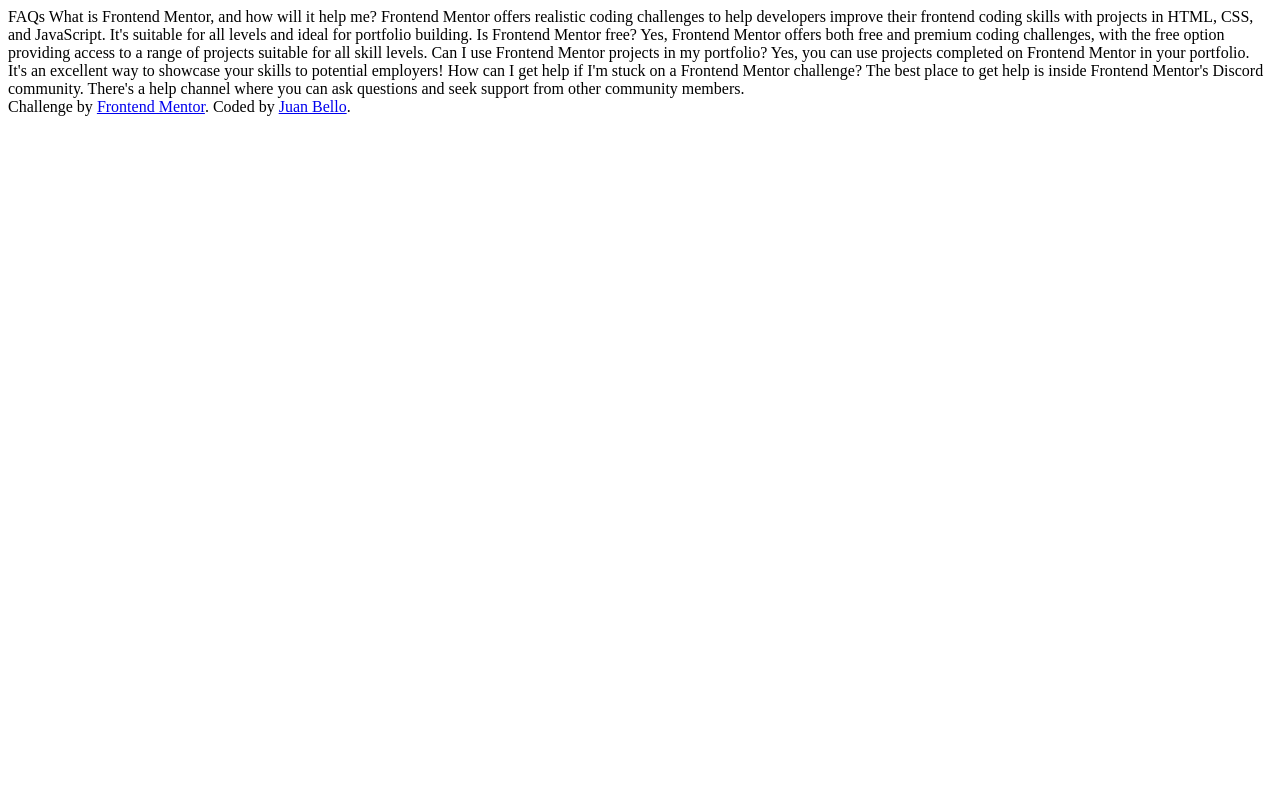
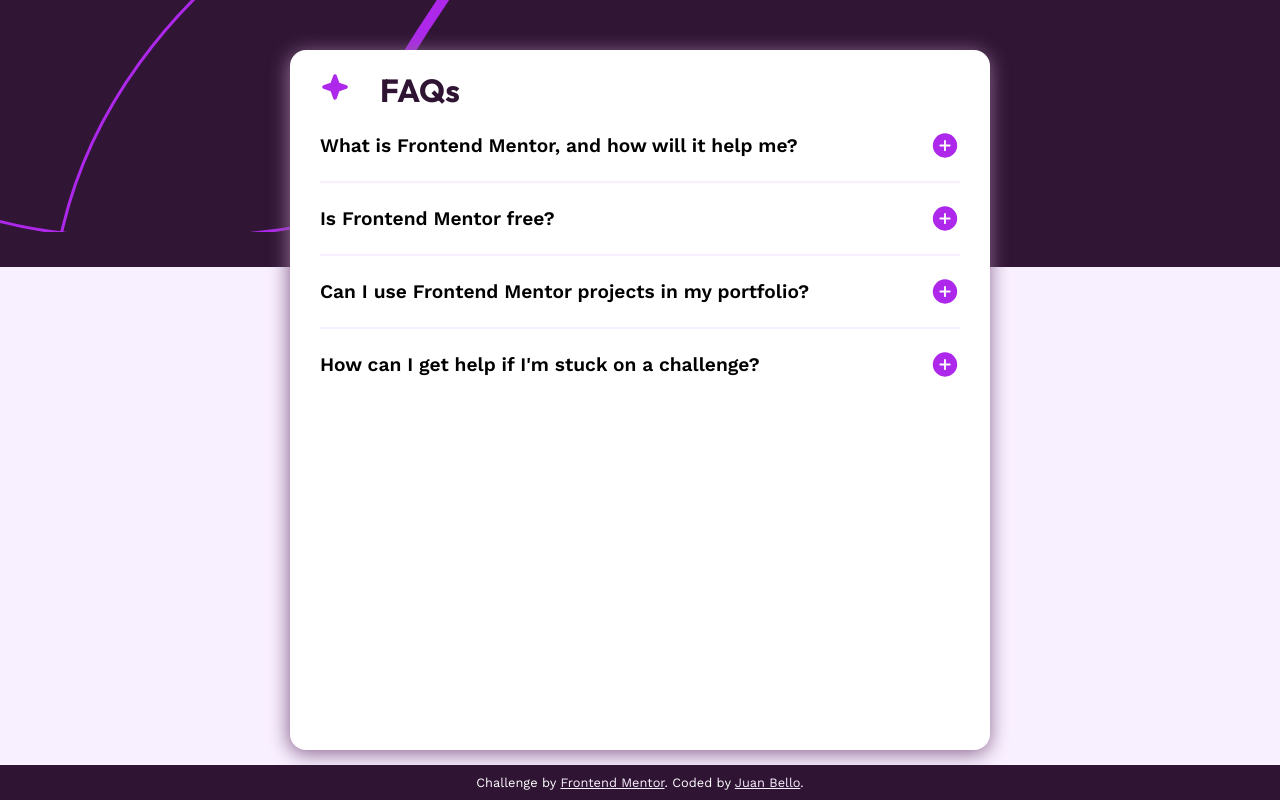
Before and after one commit to Rastajuan/FAQ-Acordeon, a plain HTML site: page index.html in a window 1280 px wide. Drawn offline with nearby package versions, Linux system fonts and the light colour scheme.

Commit message:
Finished

```diff
--- a/index.html
+++ b/index.html
@@ -1,44 +1,86 @@
 <!DOCTYPE html>
-<html lang="en">
+<html lang='en'>
+
 <head>
-  <meta charset="UTF-8">
-  <meta name="viewport" content="width=device-width, initial-scale=1.0"> <!-- displays site properly based on user's device -->
+  <meta charset='UTF-8' />
+  <meta name='viewport' content='width=device-width, initial-scale=1.0' />
+  <!-- displays site properly based on user's device -->
 
-  <link rel="icon" type="image/png" sizes="32x32" href="./assets/images/favicon-32x32.png">
+  <link rel='icon' type='image/png' sizes='32x32' href='./assets/images/favicon-32x32.png' />
 
   <title>Frontend Mentor | FAQ accordion</title>
 
+  <link rel='stylesheet' type='text/css' href='styles.css' />
+</head>
 
-</head>
 <body>
+  <div class='background-top'>
+    <img class="plus" src='./assets/images/background-pattern-mobile.svg' alt=''>
+  </div>
+  <div class='container'>
+    <header>
+    <img class="header-img" src='./assets/images/icon-star.svg' alt=''><h1>FAQs</h1>
+    </header>
 
-  FAQs
+    <main>
+      <section>
+        <div class='qr-tittle'>
+          <h2>What is Frontend Mentor, and how will it help me?</h2>
+          <img class="plus" src='./assets/images/icon-plus.svg' alt=''>
+        </div>
+        <p class='invisible'>
+          Frontend Mentor offers realistic coding challenges to help developers
+          improve their frontend coding skills with projects in HTML, CSS, and
+          JavaScript. It's suitable for all levels and ideal for portfolio
+          building.
+        </p>
+      </section>
 
-  What is Frontend Mentor, and how will it help me?
+      <section>
+        <div class='qr-tittle'>
+          <h2 class="h2rebel">Is Frontend Mentor free?</h2>
+          <img class="plus" src='./assets/images/icon-plus.svg' alt=''>
+        </div>
+        <p class='invisible'>
+          Yes, Frontend Mentor offers both free and premium coding challenges,
+          with the free option providing access to a range of projects suitable
+          for all skill levels.
+        </p>
+      </section>
 
-  Frontend Mentor offers realistic coding challenges to help developers improve their
-  frontend coding skills with projects in HTML, CSS, and JavaScript. It's suitable for
-  all levels and ideal for portfolio building.
+      <section>
+        <div class='qr-tittle'>
+          <h2>Can I use Frontend Mentor projects in my portfolio?</h2>
+          <img class="plus" src='./assets/images/icon-plus.svg' alt=''>
+        </div>
+        <p class='invisible'>
+          Yes, you can use projects completed on Frontend Mentor in your
+          portfolio. It's an excellent way to showcase your skills to potential
+          employers!
+        </p>
+      </section>
 
-  Is Frontend Mentor free?
+      <section>
+        <div class='qr-tittle'>
+          <h2>How can I get help if I'm stuck on a challenge?</h2>
+          <img class="plus" src='./assets/images/icon-plus.svg' alt=''>
+        </div>
+        <p class='invisible'>
+          The best place to get help is inside Frontend Mentor's Discord
+          community. There's a help channel where you can ask questions and seek
+          support from other community members.
+        </p>
+      </section>
+    </main>
+  </div>
 
-  Yes, Frontend Mentor offers both free and premium coding challenges, with the free
-  option providing access to a range of projects suitable for all skill levels.
+  <div class='attribution'>
+    Challenge by
+    <a href='https://www.frontendmentor.io?ref=challenge' target='_blank'>Frontend Mentor</a>. Coded by
+    <a href='https://github.com/Rastajuan' target='_blank'>Juan Bello</a>.
+  </div>
 
-  Can I use Frontend Mentor projects in my portfolio?
+  <script src='./script.js'></script>
+</body>
 
-  Yes, you can use projects completed on Frontend Mentor in your portfolio. It's an excellent
-  way to showcase your skills to potential employers!
-
-  How can I get help if I'm stuck on a Frontend Mentor challenge?
-
-  The best place to get help is inside Frontend Mentor's Discord community. There's a help
-  channel where you can ask questions and seek support from other community members.
-
-
-  <div class="attribution">
-    Challenge by <a href="https://www.frontendmentor.io?ref=challenge" target="_blank">Frontend Mentor</a>.
-    Coded by <a href="#">Juan Bello</a>.
-  </div>
-</body>
 </html>
--- /dev/null
+++ b/script.js
@@ -0,0 +1,21 @@
+//Recogemos los botones
+const icons = document.querySelectorAll('.plus');
+
+//Creamos una funcion para que al hacer click en document.
+icons.forEach((img) => {
+  img.addEventListener("click", function () {
+
+    let p = this.parentElement.nextElementSibling;
+    let h2img = this.parentElement.querySelector("img");
+
+    if (p.classList.contains("invisible")) {
+      p.classList.remove("invisible");
+      p.classList.add("visible");
+      h2img.src = "./assets/images/icon-minus.svg";
+    } else {
+      p.classList.remove("visible");
+      p.classList.add("invisible");
+      h2img.src = "./assets/images/icon-plus.svg";
+    }
+  });
+});
--- /dev/null
+++ b/styles.css
@@ -0,0 +1,143 @@
+/*Fonts*/
+@import url('https://fonts.googleapis.com/css2?family=Outfit:wght@400;700&family=Work+Sans:wght@400;600;700&display=swap');
+
+/* root variable foreground color */
+:root {
+  --white: hsl(0, 0%, 100%); /* light color white */
+  --lightPink: hsl(276, 100%, 97%); /* pastel pink */
+  --grayishPurple: hsl(293, 16%, 49%); /* darkish gray */
+  --darkPurple: hsl(292, 42%, 14%); /* dark color purple */
+  --outfit: "Outfit", sans-serif;
+  --work-sans: "Work Sans", sans-serif;
+}
+/*Reset CSS*/
+* {
+  margin: 0;
+  padding: 0;
+  box-sizing: border-box;
+}
+html {
+  height: 100vh;
+}
+body {
+  min-height: 100vh;
+  font-size: 16px;
+  font-family: var(--work-sans);
+  display: flex;
+  flex-direction: column;
+  justify-content: center;
+  align-items: center;
+  background-color: var(--lightPink);
+}
+.container {
+  position: relative;
+  width: 80%;
+  height: 700px;
+  max-width: 700px;
+  /* border: 1px solid red; */
+  background-color: white;
+  border-radius: 1rem;
+  /* z-index: 10; */
+  display: flex;
+  flex-direction: column;
+  padding: 20px;
+  box-shadow: -1px 3px 19px 1px rgb(140, 105, 145);
+  /* overflow-y: hidden; */
+}
+
+p {
+  /* display: none; */
+  color: var(--grayishPurple);
+  font-size: 0.8rem;
+  font-weight: 400;
+  margin: 20px 0;
+}
+
+.visible{
+  display:block;
+}
+.invisible{
+  display: none;
+}
+
+h1 {
+  color: var(--darkPurple);
+  font-family:var(--outfit);
+  font-weight: 700;
+  text-align: center;
+  display: inline-block;
+  margin-right: 40px;
+}
+.header-img {
+  width: 30px;
+  height: 30px;
+  margin: 0 30px 0 10px;
+}
+/* h1::before {
+  content: url("./assets/images/icon-star.svg");
+  display: inline-block;
+  margin-right: 40px;
+  width:30px;
+  height: 100px;
+} */
+
+.background-top {
+  width: 100%;
+  height: 50%;
+  position: absolute;
+  top: 0;
+  left: 0;
+  background-size: cover;
+  background-position: center;
+  height: calc(100% / 3);
+  background-image: url("./assets/images/background-pattern-mobile.svg");
+}
+img {
+  display: inline-block;
+}
+section {
+  border-bottom: 2px solid var(--lightPink);
+  margin: 20px 10px;
+  display: flex;
+  flex-direction: column;
+  justify-content: space-between;
+  padding-bottom:20px;
+}
+
+section:last-child {
+  border-bottom: none;
+  margin-bottom: 0;
+}
+.qr-tittle {
+  display: flex;
+  justify-content: space-between;
+  align-items: center;
+}
+.qr-tittle h2 {
+  font-size: 1.2rem;
+  font-weight: 600;
+  display: inline-block;
+  max-width: 80%;
+}
+
+.attribution {
+  position: fixed;
+  bottom: 0;
+  left: 0;
+  width: 100%;
+  background-color: var(--darkPurple);
+  color: var(--white);
+  text-align: center;
+  padding: 10px;
+  font-size: 0.8rem;
+  z-index: 100; /* Asegura que esté por encima de otros elementos */
+}
+.attribution a {
+  color: var(--lightPink);
+}
+.plus{
+  cursor:pointer;
+}
+
+@media screen {
+}
```
Also changed, not shown: 1 other file.
